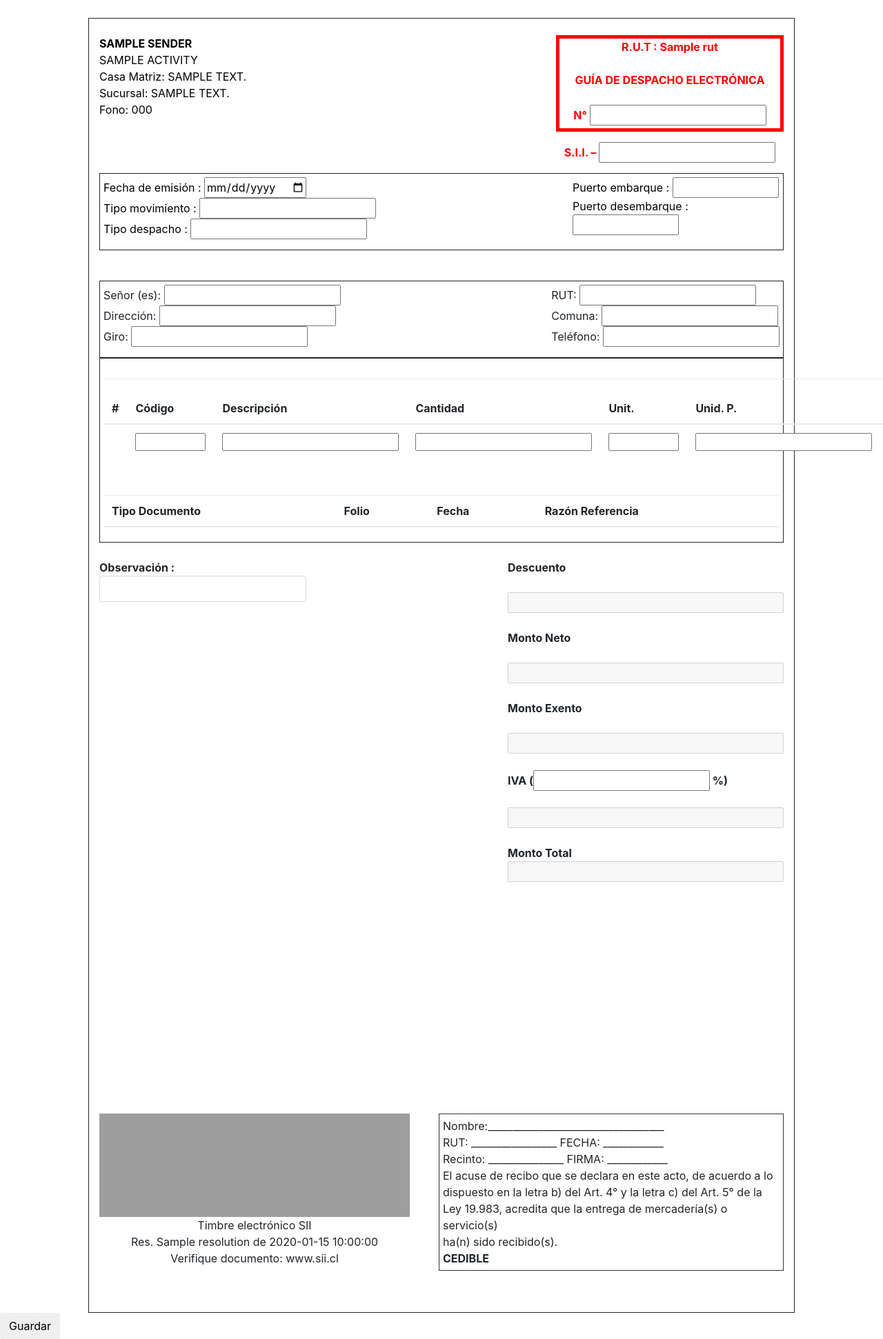
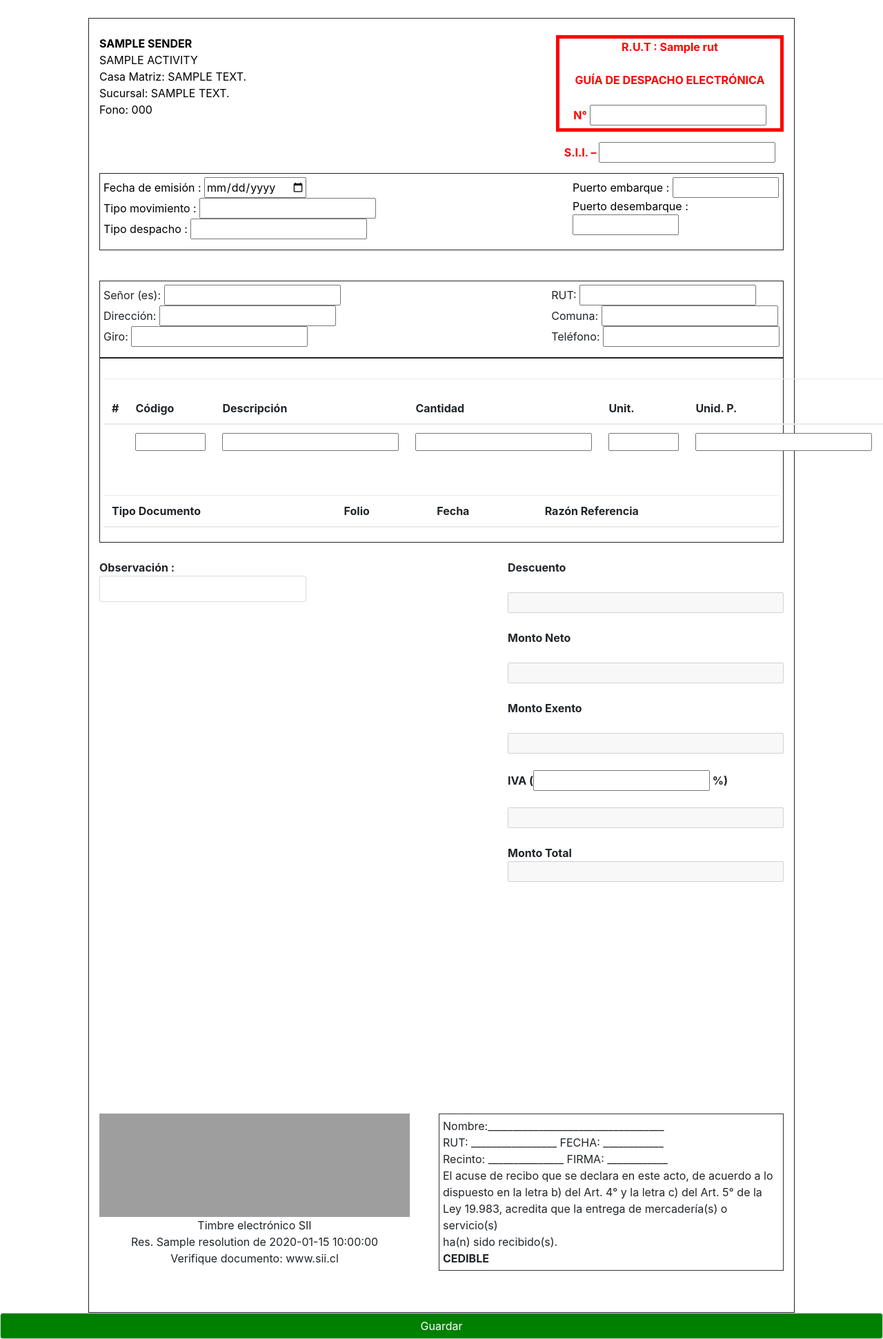
Before and after one commit to carlosveliz/sii-dte-py, a Flask app: template web/templates/sii_document_52_form.html in a window 1280 px wide; the page is wider, and only the part inside the window is pictured. Shown: that part at 69% size. Run offline with Flask 2, Linux system fonts and the light colour scheme; the visitor is signed in with stand-in values (Sample User, id 1); the template is opened without the code that fills it: most values are stand-ins (such as "Sample title", 1, 10 or a date in 2020); lists and menus that the app fills with data are empty; some libraries are stand-ins or nearby versions; grey boxes are pictures that could not be loaded.

Commit message:
Added reference to document.js

```diff
--- a/web/templates/sii_document_52_form.html
+++ b/web/templates/sii_document_52_form.html
@@ -276,7 +276,8 @@ p {
 		<br /><br /><br /><br /><br /><br /><br /><br /><br /><br /><br /><br />
 	</div>
 </div>
-<input type="button" class="btn btn-succes" value="Guardar" onclick="saveDocument('document');" />
-<script src="/js/document.js" />
-
+<!-- Big fat Save button -->
+<input type="button" class="form-control" style="background-color:green; color: white;" value="Guardar" onclick="saveDocument('document');" />
+<script type="text/javascript"
+				src="{{ url_for('static', filename='js/document.js') }}"></script>
 </body>
```
